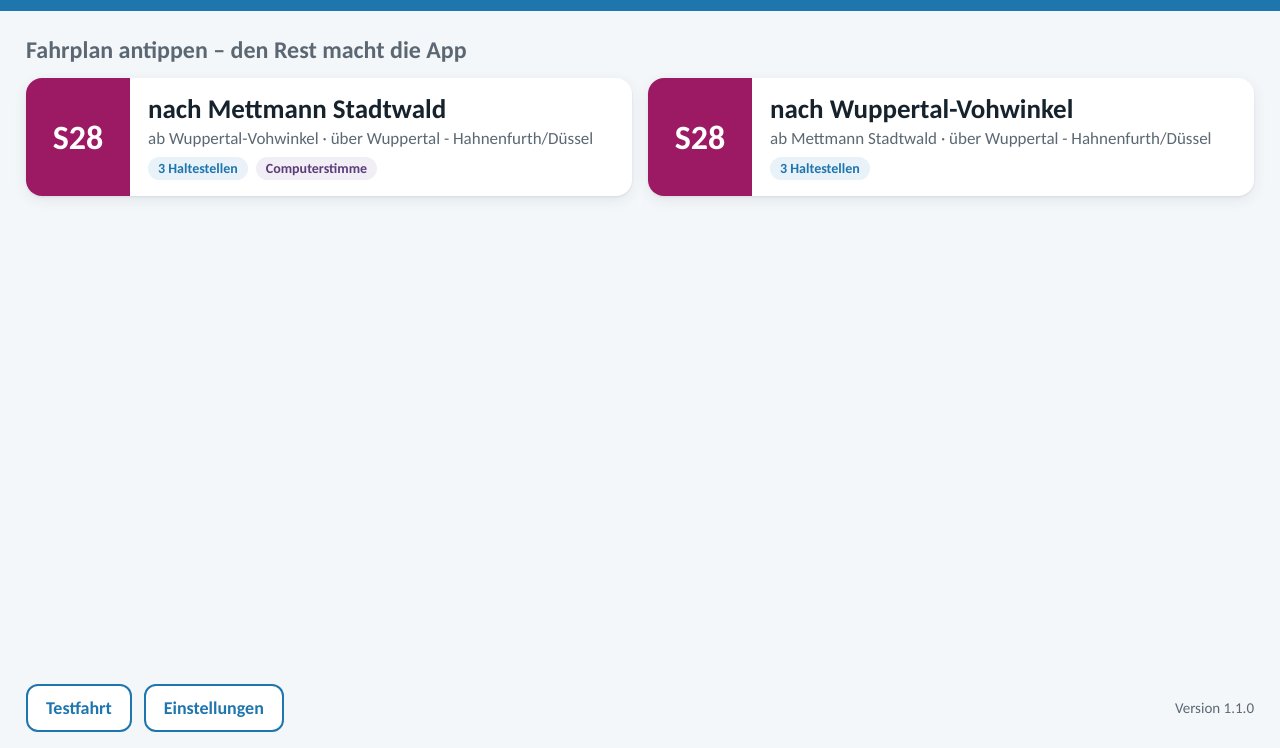
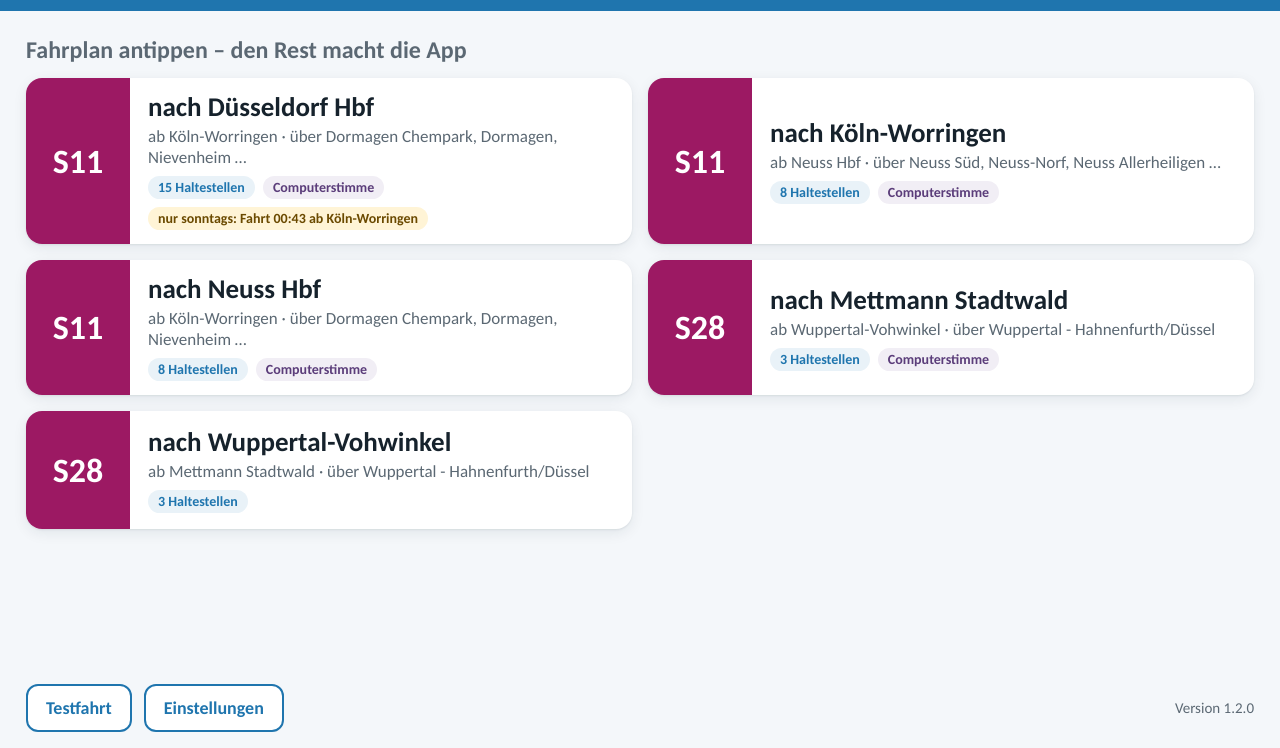
Before and after one commit to milo-reisen/haltestellenansage, a plain HTML site: page index.html in a window 1280 px wide. Shown: the part 52-800 px from the top of the page. Drawn offline with Linux system fonts and the light colour scheme.

Commit message:
Version 1.2.0: Fahrpläne SEV 222 / S11 (Neuss Hbf – Köln-Worringen, zurück, Sonntagsfahrt bis Düsseldorf Hbf)
Haltestellen aus dem Umlaufplan „Bus 2 Milo SEV 222“, Lage der Ersatzhaltestellen aus den
DB-Umgebungsplänen (QR-Koordinaten) bzw. OpenStreetMap. Ansagen mit der Computerstimme.
Fahrerhinweis auf der Karte (Feld „hinweis“), lange Haltestellenlisten auf der Karte gekürzt.

Co-Authored-By: Claude Opus 5.5 <noreply@anthropic.com>
Claude-Session: https://claude.ai/code/session_01CBZNseDLELPQkcSSxqs2KT

```diff
--- a/app.css
+++ b/app.css
@@ -47,6 +47,7 @@ button { font: inherit; cursor: pointer; }
 .marke { font-size: 14px; font-weight: 700; padding: 3px 10px; border-radius: 999px; background: var(--blau-hell); color: var(--blau); }
 .marke-hier { background: #e3f6e8; color: #17672e; }
 .marke-tts { background: #f1eef5; color: #5b3d7a; }
+.marke-hinweis { background: #fff4d6; color: #6b4a00; }
 .test .karte { outline: 3px dashed #d79b00; outline-offset: -3px; }
 
 .aw-fuss { display: flex; align-items: center; gap: 12px; padding: 12px 26px 16px; }
--- a/app.js
+++ b/app.js
@@ -222,12 +222,14 @@
         '<span class="karte-text"><span class="karte-ziel"></span><span class="karte-weg"></span><span class="karte-info"></span></span>';
       b.querySelector('.karte-linie').textContent = s.linie || '';
       b.querySelector('.karte-ziel').textContent = 'nach ' + (s.ziel || h[m].name);
-      b.querySelector('.karte-weg').textContent = 'ab ' + h[0].name + (ueber.length ? ' · über ' + ueber.join(', ') : '');
+      const ueberKurz = ueber.length > 4 ? ueber.slice(0, 3).join(', ') + ' …' : ueber.join(', ');
+      b.querySelector('.karte-weg').textContent = 'ab ' + h[0].name + (ueber.length ? ' · über ' + ueberKurz : '');
       const info = b.querySelector('.karte-info');
       const marke = (t, k) => { const x = document.createElement('span'); x.className = 'marke ' + (k || ''); x.textContent = t; info.appendChild(x); };
       if (d != null) d < 600 ? marke('Startpunkt hier', 'marke-hier') : marke(km(d) + ' bis zum Start');
       marke(h.length + ' Haltestellen');
       if (aufnahmen < h.length) marke(aufnahmen ? 'teils Computerstimme' : 'Computerstimme', 'marke-tts');
+      if (s.hinweis) marke(s.hinweis, 'marke-hinweis');
       b.addEventListener('click', () => starteFahrt(s.id, testModus));
       box.appendChild(b);
     }
--- a/index.html
+++ b/index.html
@@ -10,8 +10,8 @@
 <link rel="manifest" href="manifest.webmanifest">
 <link rel="icon" href="icons/favicon-32.png" sizes="32x32">
 <link rel="apple-touch-icon" href="icons/apple-touch-icon.png">
-<link rel="stylesheet" href="app.css?v=c0c9ffd3b2">
-<script>window.HSA = {"version": "1.1.0", "stand": "441c874952"};</script>
+<link rel="stylesheet" href="app.css?v=ca2106309f">
+<script>window.HSA = {"version": "1.2.0", "stand": "7326e8ca57"};</script>
 </head>
 <body>
 
@@ -122,6 +122,6 @@
 </dialog>
 
 <script src="fahrt.js?v=a978736dcf"></script>
-<script src="app.js?v=2999b02be9"></script>
+<script src="app.js?v=8f741ca65d"></script>
 </body>
 </html>
--- a/strecken/index.json
+++ b/strecken/index.json
@@ -1,5 +1,8 @@
 {
  "strecken": [
+  "s11-nach-duesseldorf-hbf",
+  "s11-nach-koeln-worringen",
+  "s11-nach-neuss-hbf",
   "s28-nach-mettmann",
   "s28-nach-vohwinkel"
  ]
--- /dev/null
+++ b/strecken/s11-nach-duesseldorf-hbf.json
@@ -0,0 +1,133 @@
+{
+  "linie": "S11",
+  "kopf": "Ersatzverkehr S11",
+  "farbe": "#9C1963",
+  "symbol": "bilder/sev.png",
+  "ziel": "Düsseldorf Hbf",
+  "hinweis": "nur sonntags: Fahrt 00:43 ab Köln-Worringen",
+  "ansageVorHalt": 400,
+  "begruessung": {
+    "text": "Sehr geehrte Fahrgäste, wir begrüßen Sie im Schienenersatzverkehr der Linie S11. Dieser Bus fährt über Dormagen, Neuss Hauptbahnhof und Düsseldorf-Bilk nach Düsseldorf Hauptbahnhof. Milo Reisen wünscht Ihnen einen schönen Tag. Bis bald. Nächste Haltestelle: Dormagen Chempark."
+  },
+  "halte": [
+    {
+      "name": "Köln-Worringen",
+      "lat": 51.052369,
+      "lon": 6.852289
+    },
+    {
+      "name": "Dormagen Chempark",
+      "lat": 51.076956,
+      "lon": 6.838029,
+      "ansage": {
+        "text": "Nächste Haltestelle: Dormagen Chempark."
+      }
+    },
+    {
+      "name": "Dormagen",
+      "lat": 51.099282,
+      "lon": 6.816974,
+      "ansage": {
+        "text": "Nächste Haltestelle: Dormagen."
+      }
+    },
+    {
+      "name": "Nievenheim",
+      "lat": 51.123696,
+      "lon": 6.783607,
+      "ansage": {
+        "text": "Nächste Haltestelle: Nievenheim."
+      }
+    },
+    {
+      "name": "Neuss Allerheiligen",
+      "lat": 51.142436,
+      "lon": 6.756699,
+      "ansage": {
+        "text": "Nächste Haltestelle: Neuss Allerheiligen."
+      }
+    },
+    {
+      "name": "Neuss-Norf",
+      "lat": 51.160907,
+      "lon": 6.731631,
+      "ansage": {
+        "text": "Nächste Haltestelle: Neuss-Norf."
+      }
+    },
+    {
+      "name": "Neuss Süd",
+      "lat": 51.185546,
+      "lon": 6.694296,
+      "ansage": {
+        "text": "Nächste Haltestelle: Neuss Süd."
+      }
+    },
+    {
+      "name": "Neuss Hbf",
+      "lat": 51.203962,
+      "lon": 6.685509,
+      "sprich": "Neuss Hauptbahnhof",
+      "ansage": {
+        "text": "Nächste Haltestelle: Neuss Hauptbahnhof."
+      }
+    },
+    {
+      "name": "Neuss Am Kaiser",
+      "lat": 51.220242,
+      "lon": 6.698451,
+      "ansage": {
+        "text": "Nächste Haltestelle: Neuss Am Kaiser."
+      }
+    },
+    {
+      "name": "Neuss Rheinparkcenter",
+      "lat": 51.206002,
+      "lon": 6.715937,
+      "ansage": {
+        "text": "Nächste Haltestelle: Neuss Rheinparkcenter."
+      }
+    },
+    {
+      "name": "Düsseldorf-Hamm",
+      "lat": 51.211104,
+      "lon": 6.73927,
+      "ansage": {
+        "text": "Nächste Haltestelle: Düsseldorf-Hamm."
+      }
+    },
+    {
+      "name": "Düsseldorf Völklinger Straße",
+      "lat": 51.209817,
+      "lon": 6.762184,
+      "ansage": {
+        "text": "Nächste Haltestelle: Düsseldorf Völklinger Straße."
+      }
+    },
+    {
+      "name": "Düsseldorf-Bilk",
+      "lat": 51.210842,
+      "lon": 6.77715,
+      "ansage": {
+        "text": "Nächste Haltestelle: Düsseldorf-Bilk."
+      }
+    },
+    {
+      "name": "Düsseldorf-Friedrichstadt",
+      "lat": 51.211208,
+      "lon": 6.788638,
+      "ansage": {
+        "text": "Nächste Haltestelle: Düsseldorf-Friedrichstadt."
+      }
+    },
+    {
+      "name": "Düsseldorf Hbf",
+      "lat": 51.2232,
+      "lon": 6.794,
+      "sprich": "Düsseldorf Hauptbahnhof",
+      "ansage": {
+        "text": "Nächste Haltestelle: Düsseldorf Hauptbahnhof. Diese Linie endet hier. Wir bitten alle Fahrgäste auszusteigen. Milo Reisen wünscht Ihnen einen schönen Tag. Bis bald!"
+      }
+    }
+  ]
+}
--- /dev/null
+++ b/strecken/s11-nach-koeln-worringen.json
@@ -0,0 +1,76 @@
+{
+  "linie": "S11",
+  "kopf": "Ersatzverkehr S11",
+  "farbe": "#9C1963",
+  "symbol": "bilder/sev.png",
+  "ziel": "Köln-Worringen",
+  "rueckfahrt": "s11-nach-neuss-hbf",
+  "ansageVorHalt": 400,
+  "begruessung": {
+    "text": "Sehr geehrte Fahrgäste, wir begrüßen Sie im Schienenersatzverkehr der Linie S11. Dieser Bus fährt über Neuss Süd, Neuss-Norf, Neuss Allerheiligen, Nievenheim, Dormagen und Dormagen Chempark nach Köln-Worringen. Milo Reisen wünscht Ihnen einen schönen Tag. Bis bald. Nächste Haltestelle: Neuss Süd."
+  },
+  "halte": [
+    {
+      "name": "Neuss Hbf",
+      "lat": 51.203962,
+      "lon": 6.685509,
+      "sprich": "Neuss Hauptbahnhof"
+    },
+    {
+      "name": "Neuss Süd",
+      "lat": 51.18575,
+      "lon": 6.68925,
+      "ansage": {
+        "text": "Nächste Haltestelle: Neuss Süd."
+      }
+    },
+    {
+      "name": "Neuss-Norf",
+      "lat": 51.160907,
+      "lon": 6.731631,
+      "ansage": {
+        "text": "Nächste Haltestelle: Neuss-Norf."
+      }
+    },
+    {
+      "name": "Neuss Allerheiligen",
+      "lat": 51.142436,
+      "lon": 6.756699,
+      "ansage": {
+        "text": "Nächste Haltestelle: Neuss Allerheiligen."
+      }
+    },
+    {
+      "name": "Nievenheim",
+      "lat": 51.123696,
+      "lon": 6.783607,
+      "ansage": {
+        "text": "Nächste Haltestelle: Nievenheim."
+      }
+    },
+    {
+      "name": "Dormagen",
+      "lat": 51.099282,
+      "lon": 6.816974,
+      "ansage": {
+        "text": "Nächste Haltestelle: Dormagen."
+      }
+    },
+    {
+      "name": "Dormagen Chempark",
+      "lat": 51.076956,
+      "lon": 6.838029,
+      "ansage": {
+        "text": "Nächste Haltestelle: Dormagen Chempark."
+      }
+    },
+    {
+      "name": "Köln-Worringen",
+      "lat": 51.052369,
+      "lon": 6.852289,
+      "ansage": {
+        "text": "Nächste Haltestelle: Köln-Worringen. Diese Linie endet hier. Wir bitten alle Fahrgäste auszusteigen. Hier haben Sie Anschluss an die S-Bahn S11 in Richtung Köln. Milo Reisen wünscht Ihnen einen schönen Tag. Bis bald!"
+      }
+    }
+  ]
+}
--- /dev/null
+++ b/strecken/s11-nach-neuss-hbf.json
@@ -0,0 +1,76 @@
+{
+  "linie": "S11",
+  "kopf": "Ersatzverkehr S11",
+  "farbe": "#9C1963",
+  "symbol": "bilder/sev.png",
+  "ziel": "Neuss Hbf",
+  "rueckfahrt": "s11-nach-koeln-worringen",
+  "ansageVorHalt": 400,
+  "begruessung": {
+    "text": "Sehr geehrte Fahrgäste, wir begrüßen Sie im Schienenersatzverkehr der Linie S11. Dieser Bus fährt über Dormagen Chempark, Dormagen, Nievenheim, Neuss Allerheiligen, Neuss-Norf und Neuss Süd nach Neuss Hauptbahnhof. Milo Reisen wünscht Ihnen einen schönen Tag. Bis bald. Nächste Haltestelle: Dormagen Chempark."
+  },
+  "halte": [
+    {
+      "name": "Köln-Worringen",
+      "lat": 51.052369,
+      "lon": 6.852289
+    },
+    {
+      "name": "Dormagen Chempark",
+      "lat": 51.076956,
+      "lon": 6.838029,
+      "ansage": {
+        "text": "Nächste Haltestelle: Dormagen Chempark."
+      }
+    },
+    {
+      "name": "Dormagen",
+      "lat": 51.099282,
+      "lon": 6.816974,
+      "ansage": {
+        "text": "Nächste Haltestelle: Dormagen."
+      }
+    },
+    {
+      "name": "Nievenheim",
+      "lat": 51.123696,
+      "lon": 6.783607,
+      "ansage": {
+        "text": "Nächste Haltestelle: Nievenheim."
+      }
+    },
+    {
+      "name": "Neuss Allerheiligen",
+      "lat": 51.142436,
+      "lon": 6.756699,
+      "ansage": {
+        "text": "Nächste Haltestelle: Neuss Allerheiligen."
+      }
+    },
+    {
+      "name": "Neuss-Norf",
+      "lat": 51.160907,
+      "lon": 6.731631,
+      "ansage": {
+        "text": "Nächste Haltestelle: Neuss-Norf."
+      }
+    },
+    {
+      "name": "Neuss Süd",
+      "lat": 51.185546,
+      "lon": 6.694296,
+      "ansage": {
+        "text": "Nächste Haltestelle: Neuss Süd."
+      }
+    },
+    {
+      "name": "Neuss Hbf",
+      "lat": 51.203962,
+      "lon": 6.685509,
+      "sprich": "Neuss Hauptbahnhof",
+      "ansage": {
+        "text": "Nächste Haltestelle: Neuss Hauptbahnhof. Diese Linie endet hier. Wir bitten alle Fahrgäste auszusteigen. Milo Reisen wünscht Ihnen einen schönen Tag. Bis bald!"
+      }
+    }
+  ]
+}
--- a/sw.js
+++ b/sw.js
@@ -1,6 +1,6 @@
 /* Gerätespeicher der App: damit sie auch ohne Netz startet und alle Ansagen abspielt.
  * Die Zeile mit CACHE und DATEIEN schreibt werkzeug/fertig.py – nicht von Hand ändern. */
-const CACHE = "hsa-1.1.0-441c874952", DATEIEN = ["app.css?v=c0c9ffd3b2", "fahrt.js?v=a978736dcf", "app.js?v=2999b02be9", "manifest.webmanifest", "strecken/index.json", "strecken/s28-nach-mettmann.json", "strecken/s28-nach-vohwinkel.json", "fonts/Carlito-Bold.ttf", "fonts/Carlito-Regular.ttf", "bilder/haltestelle.png", "bilder/sev.png", "logo/emblem-256.png", "logo/schriftzug-hell.png", "logo/schriftzug.png", "icons/apple-touch-icon.png", "icons/favicon-32.png", "icons/icon-192.png", "icons/icon-512.png", "icons/maskable-192.png", "icons/maskable-512.png", "ton/s28-begruessung-nach-vohwinkel.mp3", "ton/s28-naechster-halt-hahnenfurth.mp3", "ton/s28-naechster-halt-vohwinkel-endhalt.mp3"];
+const CACHE = "hsa-1.2.0-7326e8ca57", DATEIEN = ["app.css?v=ca2106309f", "fahrt.js?v=a978736dcf", "app.js?v=8f741ca65d", "manifest.webmanifest", "strecken/index.json", "strecken/s11-nach-duesseldorf-hbf.json", "strecken/s11-nach-koeln-worringen.json", "strecken/s11-nach-neuss-hbf.json", "strecken/s28-nach-mettmann.json", "strecken/s28-nach-vohwinkel.json", "fonts/Carlito-Bold.ttf", "fonts/Carlito-Regular.ttf", "bilder/haltestelle.png", "bilder/sev.png", "logo/emblem-256.png", "logo/schriftzug-hell.png", "logo/schriftzug.png", "icons/apple-touch-icon.png", "icons/favicon-32.png", "icons/icon-192.png", "icons/icon-512.png", "icons/maskable-192.png", "icons/maskable-512.png", "ton/s28-begruessung-nach-vohwinkel.mp3", "ton/s28-naechster-halt-hahnenfurth.mp3", "ton/s28-naechster-halt-vohwinkel-endhalt.mp3"];
 const PRAEFIX = 'hsa-';
 const BASIS = './';
 
--- a/version.json
+++ b/version.json
@@ -1,5 +1,5 @@
 {
  "app": "milo-haltestellenansage",
- "version": "1.1.0",
- "stand": "441c874952"
+ "version": "1.2.0",
+ "stand": "7326e8ca57"
 }
```
Also changed, not shown: 1 other file.
